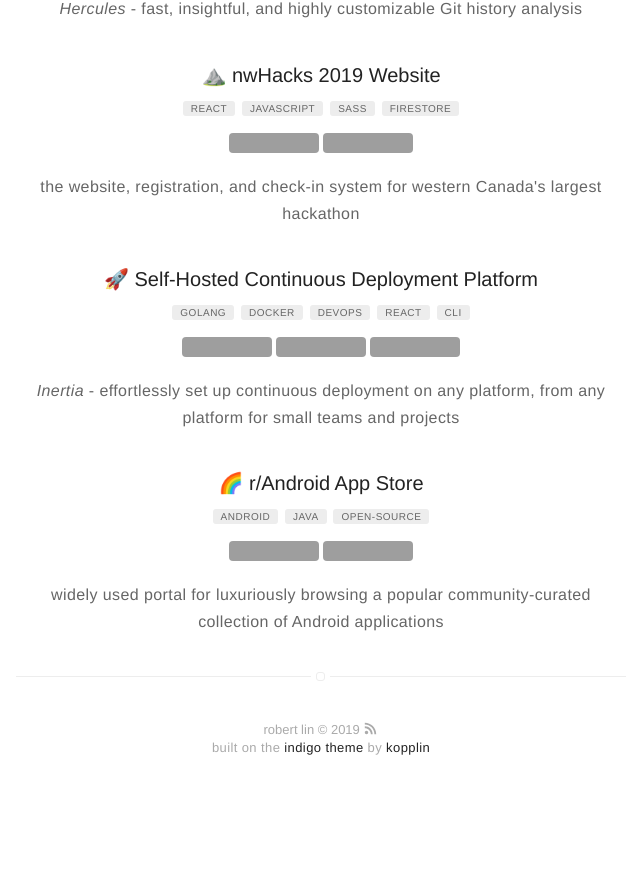
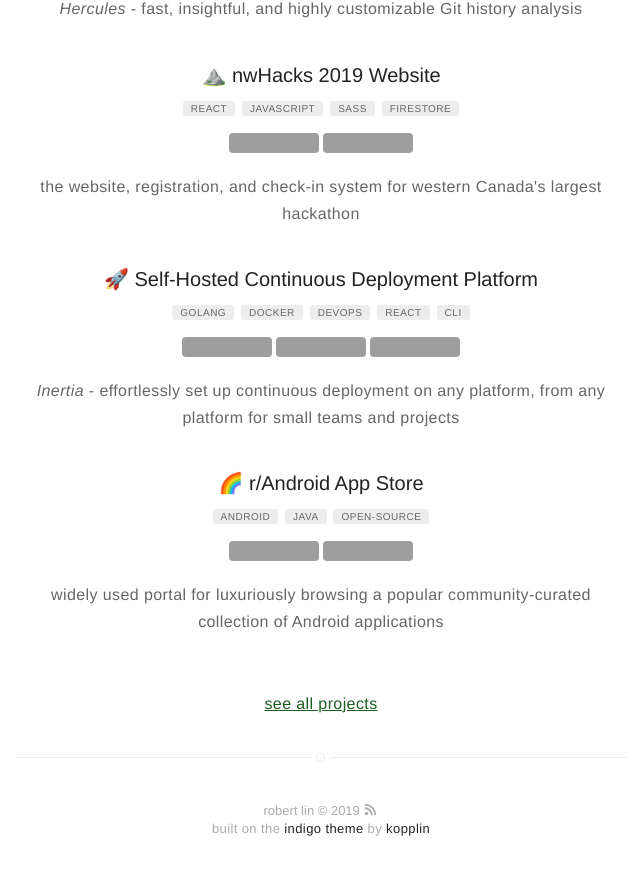
Before and after one commit to bobheadxi/bobheadxi.github.io, a Jekyll site: the page built from index.html, in a window 1280 px wide and 900 px high, scrolled down 1177 px, cut to the strip 0-875 px from the top of the window. Shown: the whole strip, without its empty margins (319-959 px from the left). Built offline with Jekyll 4.4.1, drawn with Linux system fonts in a browser that asks for light colours; emoji names are drawn with the system emoji font; before the commit the page ends 1996 px from its top, so only the background shows below that; grey boxes are pictures that could not be loaded.

Commit message:
add 'see all' link

```diff
--- a/index.html
+++ b/index.html
@@ -63,4 +63,12 @@
   </div>
   {% endif %} {% endif %} {% endfor %}
 
+  <br />
+
+  <p style="text-align:center;">
+    <a href="/open-source/">
+      see all projects
+    </a>
+  </p>
+
 </section>
```
